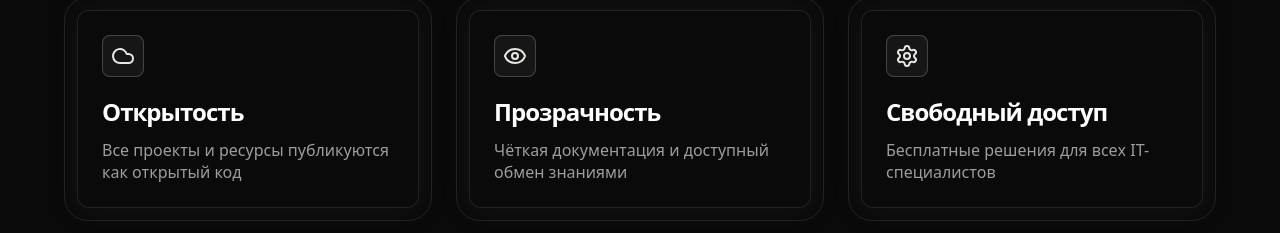
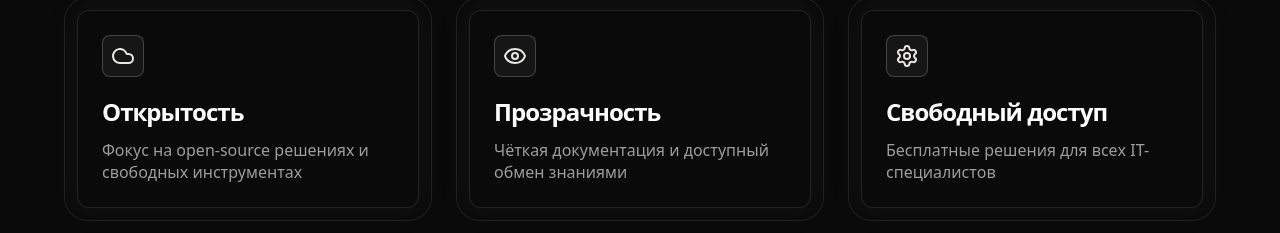
Before and after one commit to opensophy-projects/general, a React (Vite) app: page / in a window 1280 px wide. Shown: the part 1143-1376 px from the top of the page. Built offline with nearby package versions, Linux system fonts and the light colour scheme.

Commit message:
Updated General.tsx

```diff
--- a/src/components/pages/General.tsx
+++ b/src/components/pages/General.tsx
@@ -19,7 +19,7 @@ const General: React.FC<GeneralProps> = ({ isNegative }) => {
       id: 'openness',
       icon: <Cloud className="w-6 h-6" />,
       title: "Открытость",
-      description: "Все проекты и ресурсы публикуются как открытый код"
+      description: "Фокус на open-source решениях и свободных инструментах"
     },
     {
       id: 'transparency',
```
